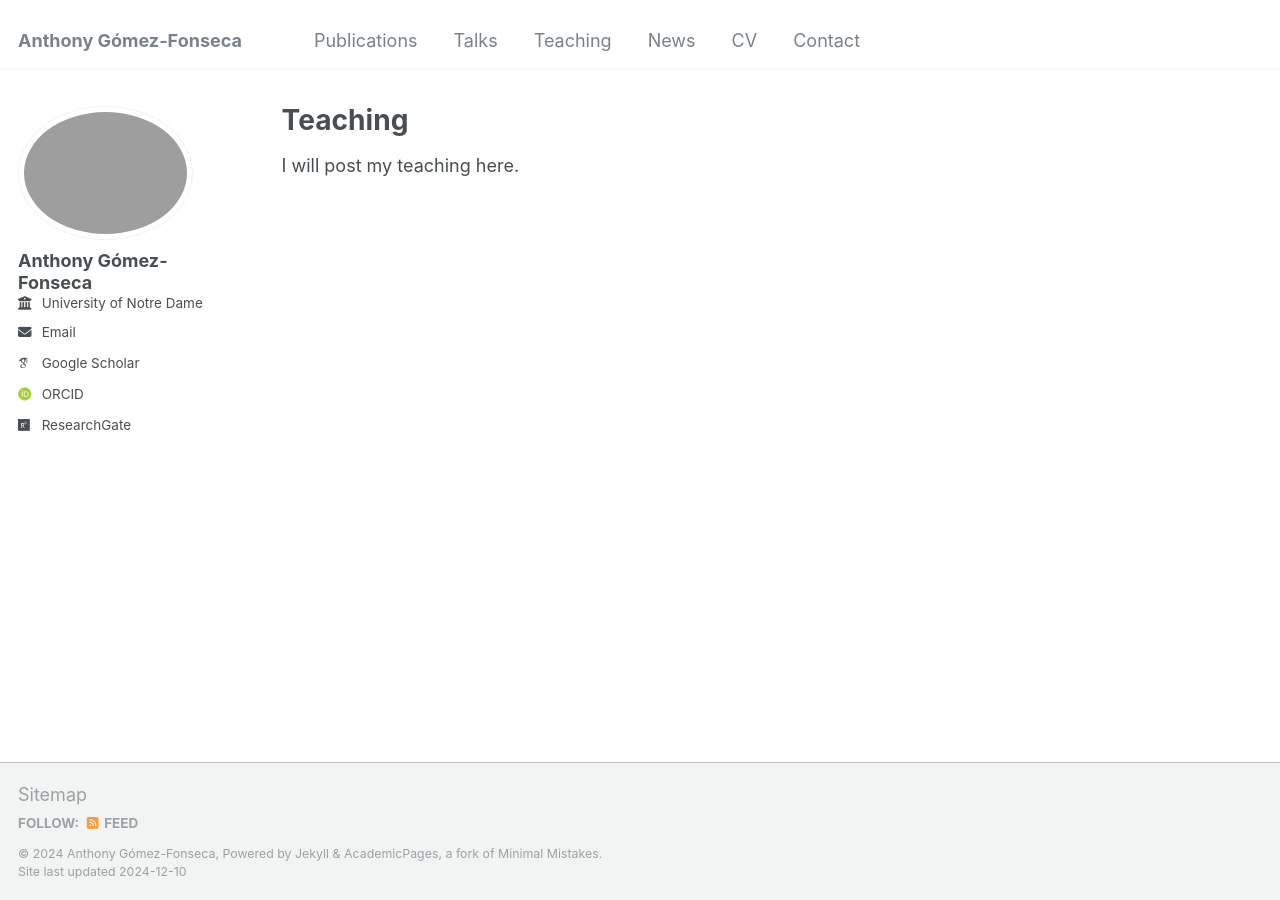
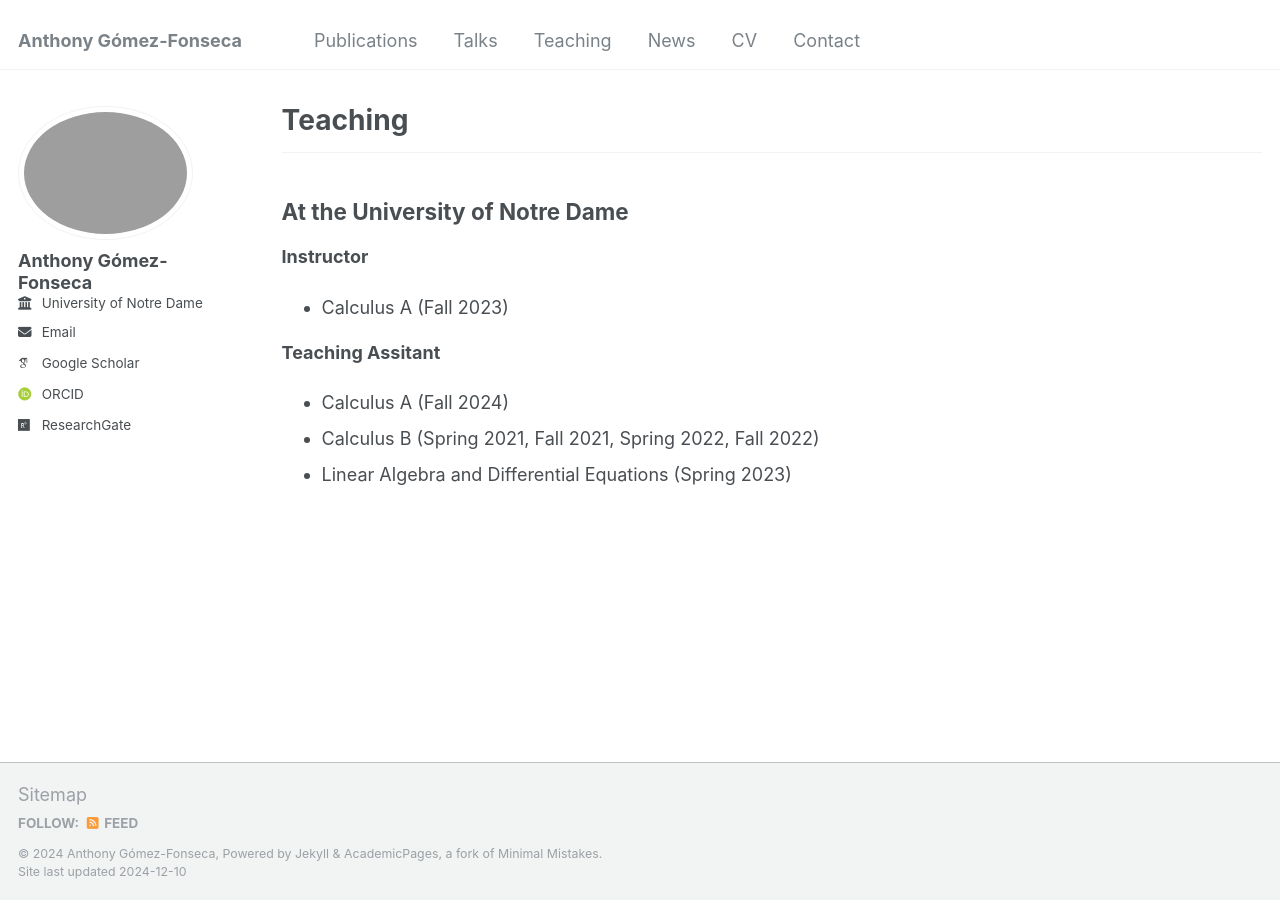
Before and after one commit to gomezfonsecaa/Anthony, a Jekyll site: the page built from _pages/teaching.md, in a window 1280 px wide. Built offline with Jekyll 4.4.1, drawn with Linux system fonts in a browser that asks for light colours; some web fonts are replaced.

Commit message:
Update teaching.md

```diff
--- a/_pages/teaching.md
+++ b/_pages/teaching.md
@@ -7,4 +7,16 @@ author_profile: true
 
 {% include base_path %}
 
-I will post my teaching here.
+---
+
+## At the University of Notre Dame
+
+**Instructor**
+
+- Calculus A (Fall 2023)
+
+**Teaching Assitant**
+
+- Calculus A (Fall 2024)
+- Calculus B (Spring 2021, Fall 2021, Spring 2022, Fall 2022)
+- Linear Algebra and Differential Equations (Spring 2023)
```
